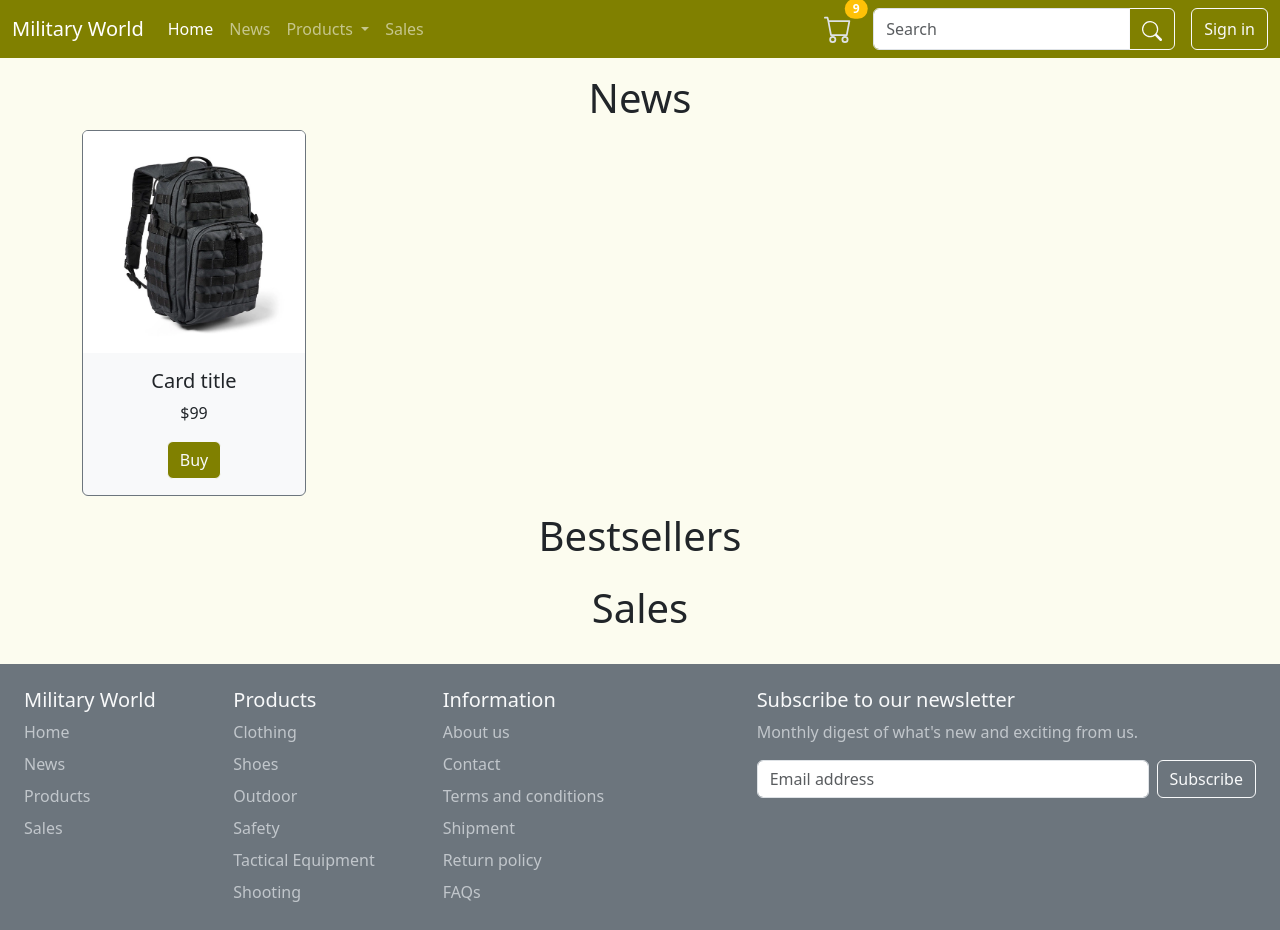
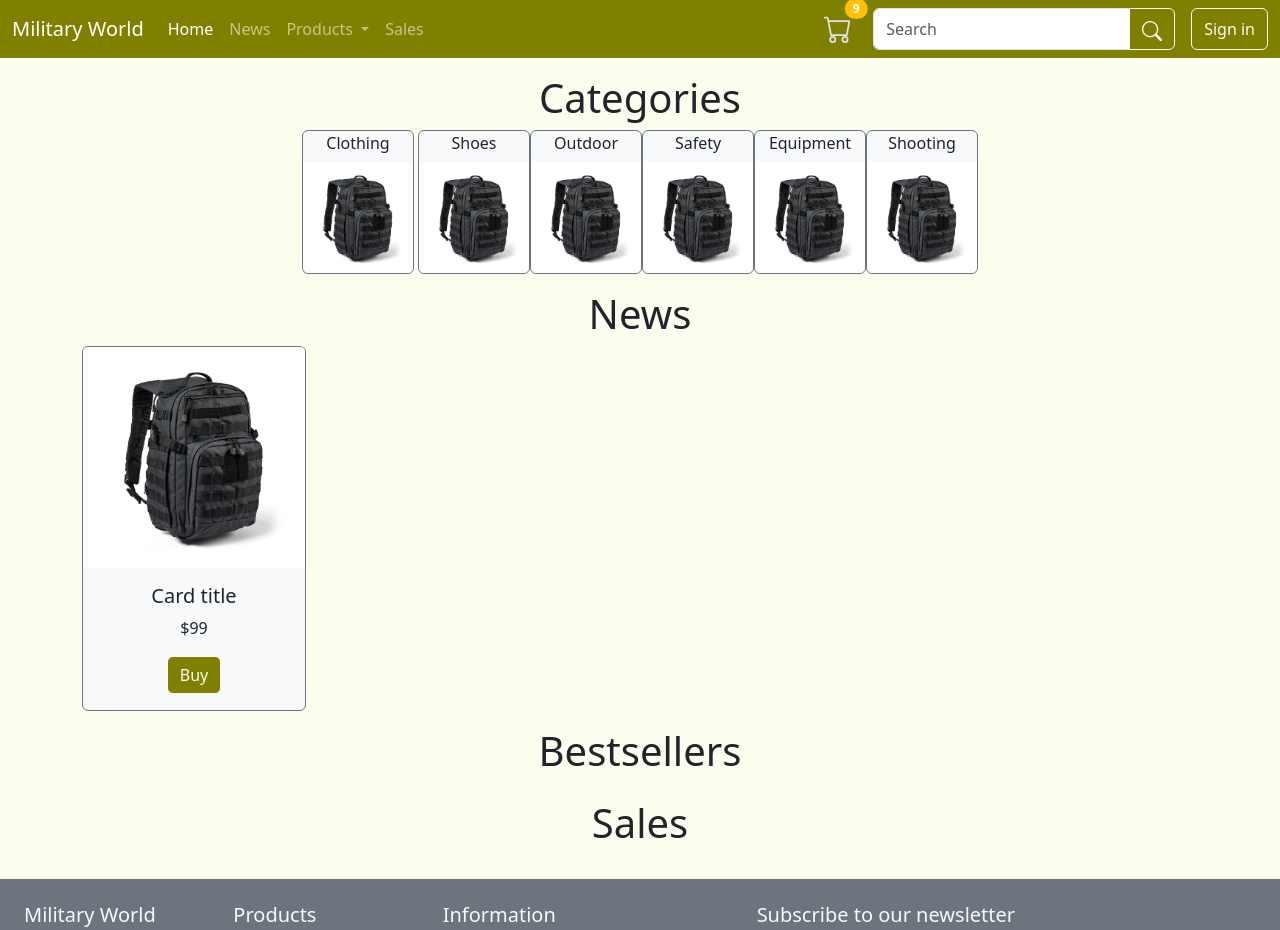
Before and after one commit to olexiybabenko/military-world-website-20231213-20240309, a website: page index.html in a window 1280 px wide. Shown: the top 930 px of the page. Drawn offline with nearby package versions, Linux system fonts and the light colour scheme.

Commit message:
card & categories

```diff
--- a/index.html
+++ b/index.html
@@ -103,12 +103,53 @@
             </div>
         </div>
     </nav>
-
+    <!-- Main screen -->
     <div class="container-fluid">
         <div class="container-xxl pt-3 pb-4">
             <div class="container text-center">
-                <h1>News</h1>
-                <div class="card h-100 bg-light border-secondary  background-very-light-olive" style="width: 14rem;">
+                <!-- Categories section -->
+                <a class="link-dark text-decoration-none" href="">
+                    <h1 class="mb-2">Categories</h1>
+                </a>
+                <div class="d-flex justify-content-center flex-wrap ">
+                    <div class="card h-100 bg-light border-secondary rounded me-1" style="max-width: 7rem;">
+                        <a class="card-title text-decoration-none py-0" href="">Clothing</a>
+                        <img src="elements/images/pol_pm_Plecak-Rush12-2-0-Backpack-24-Litry-5-11-Double-Tap-56561-026-33043_5.webp"
+                            class="card-img-bottom rounded-bottom" alt="...">
+                    </div>
+                    <div class="card h-100 bg-light border-secondary rounded" style="max-width: 7rem;">
+                        <a class="card-title text-decoration-none py-0" href="">Shoes</a>
+                        <img src="elements/images/pol_pm_Plecak-Rush12-2-0-Backpack-24-Litry-5-11-Double-Tap-56561-026-33043_5.webp"
+                            class="card-img-bottom rounded-bottom" alt="...">
+                    </div>
+                    <div class="card h-100 bg-light border-secondary rounded" style="max-width: 7rem;">
+                        <a class="card-title text-decoration-none py-0" href="">Outdoor</a>
+                        <img src="elements/images/pol_pm_Plecak-Rush12-2-0-Backpack-24-Litry-5-11-Double-Tap-56561-026-33043_5.webp"
+                            class="card-img-bottom rounded-bottom" alt="...">
+                    </div>
+                    <div class="col-6 card h-100 bg-light border-secondary rounded" style="max-width: 7rem;">
+                        <a class="card-title text-decoration-none py-0" href="">Safety</a>
+                        <img src="elements/images/pol_pm_Plecak-Rush12-2-0-Backpack-24-Litry-5-11-Double-Tap-56561-026-33043_5.webp"
+                            class="card-img-bottom rounded-bottom" alt="...">
+                    </div>
+                    <div class="col-6 card h-100 bg-light border-secondary rounded" style="max-width: 7rem;">
+                        <a class="card-title text-decoration-none py-0" href="">Equipment</a>
+                        <img src="elements/images/pol_pm_Plecak-Rush12-2-0-Backpack-24-Litry-5-11-Double-Tap-56561-026-33043_5.webp"
+                            class="card-img-bottom rounded-bottom" alt="...">
+                    </div>
+                    <div class="col-6 card h-100 bg-light border-secondary rounded" style="max-width: 7rem;">
+                        <a class="card-title text-decoration-none py-0" href="">Shooting</a>
+                        <img src="elements/images/pol_pm_Plecak-Rush12-2-0-Backpack-24-Litry-5-11-Double-Tap-56561-026-33043_5.webp"
+                            class="card-img-bottom rounded-bottom" alt="...">
+                    </div>
+                </div>
+            </div>
+            <!-- News section -->
+            <div class="container text-center pt-3">
+                <a class="link-dark text-decoration-none" href="">
+                    <h1>News</h1>
+                </a>
+                <div class="card h-100 bg-light border-secondary" style="width: 14rem;">
                     <img src="elements/images/pol_pm_Plecak-Rush12-2-0-Backpack-24-Litry-5-11-Double-Tap-56561-026-33043_5.webp"
                         class="card-img-top" alt="...">
                     <div class="card-body">
@@ -118,11 +159,17 @@
                     </div>
                 </div>
             </div>
+            <!-- Bestsllers section -->
             <div class="container text-center pt-3">
-                <h1>Bestsellers</h1>
+                <a class="link-dark text-decoration-none" href="">
+                    <h1>Bestsellers</h1>
+                </a>
             </div>
+            <!-- Sales section -->
             <div class="container text-center pt-3">
-                <h1>Sales</h1>
+                <a class="link-dark text-decoration-none" href="">
+                    <h1>Sales</h1>
+                </a>
             </div>
         </div>
     </div>
--- a/styles/main.scss
+++ b/styles/main.scss
@@ -5,10 +5,6 @@
     }
 
     &-light-olive {
-        background-color: rgb(252, 252, 239) !important;
-    }
-
-    &-very-light-olive {
         background-color: rgb(252, 252, 239) !important;
     }
 
```
Also changed, not shown: styles/main.css, 1 other file.
